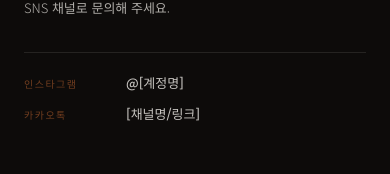
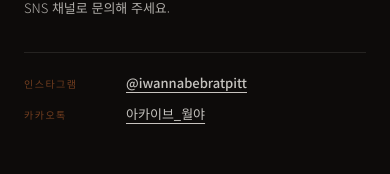
Before and after one commit to jjapaguri/wolya-archive, a Next.js app: page /m/contact in a window 390 px wide. Shown: the part 257-431 px from the top of the page. Built offline with nearby package versions, Linux system fonts and the light colour scheme.

Commit message:
feat: Contact 페이지 문의 채널을 실제 링크로 — 모바일

```diff
--- a/src/app/m/contact/page.tsx
+++ b/src/app/m/contact/page.tsx
@@ -10,8 +10,8 @@ export const metadata: Metadata = {
 };
 
 const channels = [
-  { label: "인스타그램", value: "@[계정명]" },
-  { label: "카카오톡", value: "[채널명/링크]" },
+  { label: "인스타그램", value: "@iwannabebratpitt", href: "https://instagram.com/iwannabebratpitt" },
+  { label: "카카오톡", value: "아카이브_월야", href: "http://pf.kakao.com/_bvxlSX" },
 ];
 
 export default function MobileContactPage() {
@@ -42,7 +42,14 @@ export default function MobileContactPage() {
               <span className="min-w-[90px] text-[10px] font-medium tracking-[0.15em] text-accent uppercase">
                 {channel.label}
               </span>
-              <span className="text-fg/80">{channel.value}</span>
+              <a
+                href={channel.href}
+                target="_blank"
+                rel="noopener noreferrer"
+                className="text-fg/80 underline underline-offset-4 active:opacity-50"
+              >
+                {channel.value}
+              </a>
             </div>
           ))}
         </div>
```
